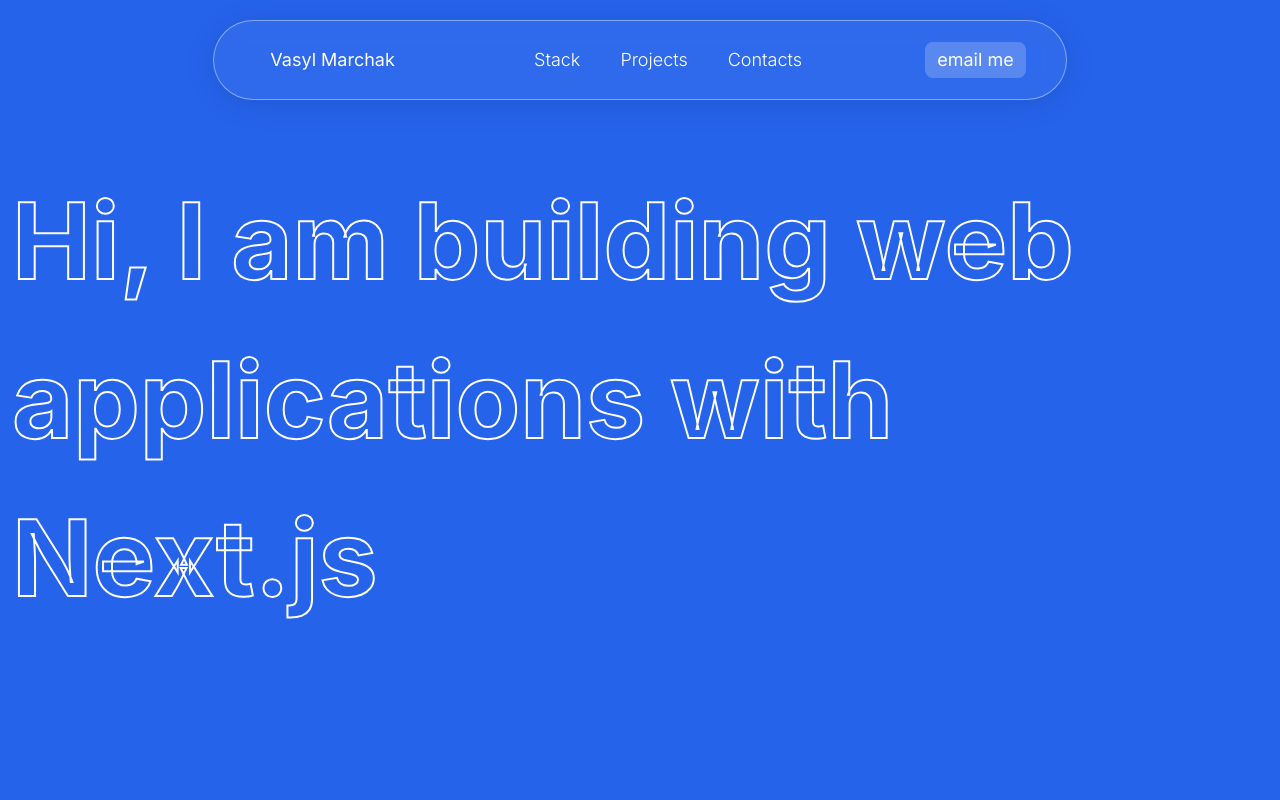
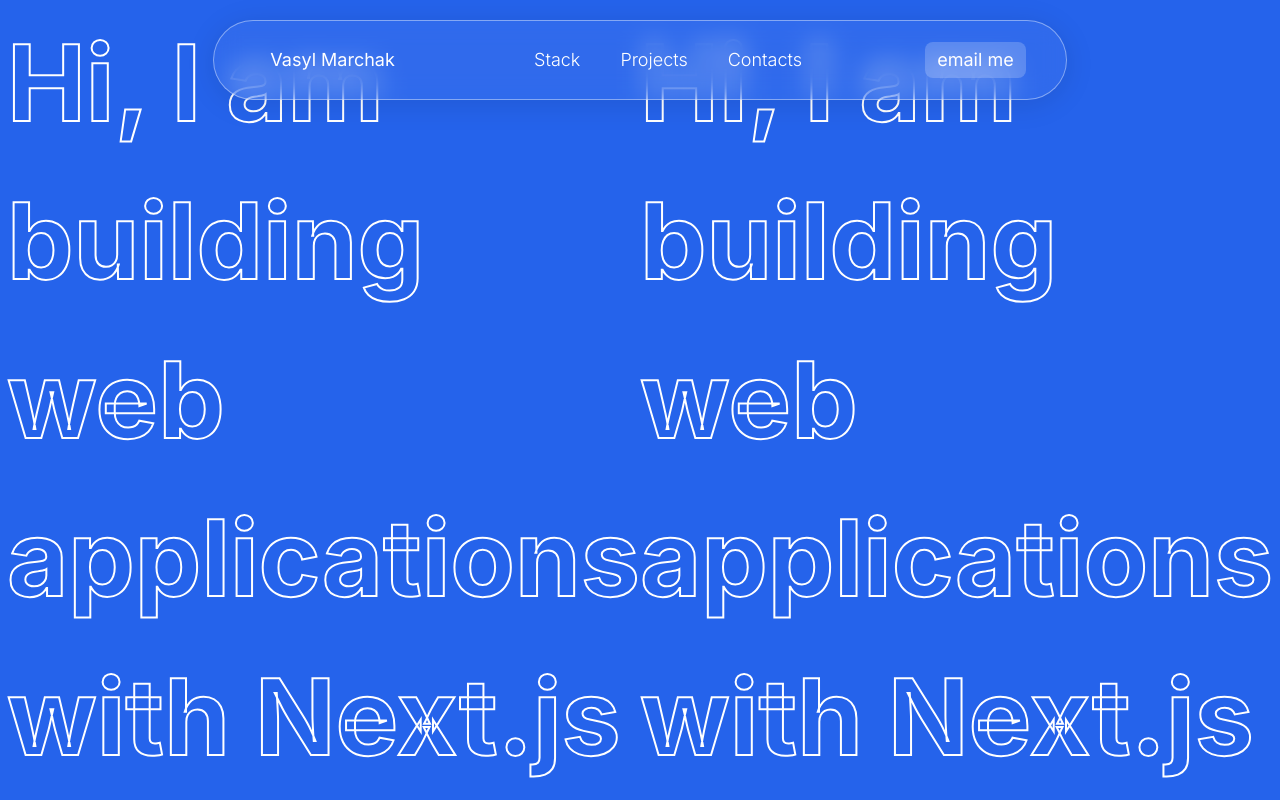
Before and after one commit to MrMaphistopheles/portfolio, a Next.js app: page / in a window 1280 px wide. Shown: the top 800 px of the page. Built offline with nearby package versions, Linux system fonts and the light colour scheme; no server answers.

Commit message:
test commit

```diff
--- a/src/app/page.tsx
+++ b/src/app/page.tsx
@@ -11,6 +11,9 @@ export default function HomePage() {
         <h1 className=" outline-text lage-text font-bold ">
           Hi, I am building web applications with Next.js
         </h1>
+        <h1 className=" outline-text lage-text font-bold ">
+          Hi, I am building web applications with Next.js
+        </h1>
       </section>
       <MyStack />
       <Project />
```
